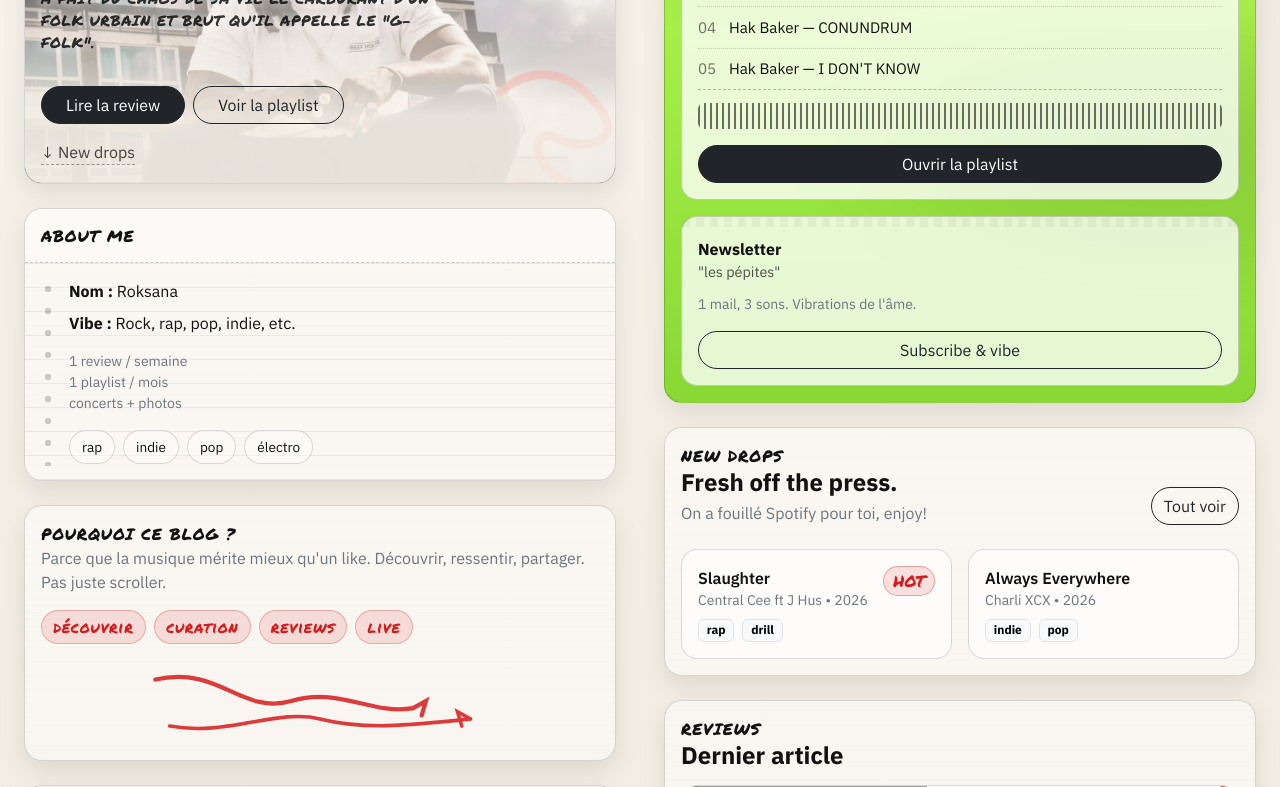
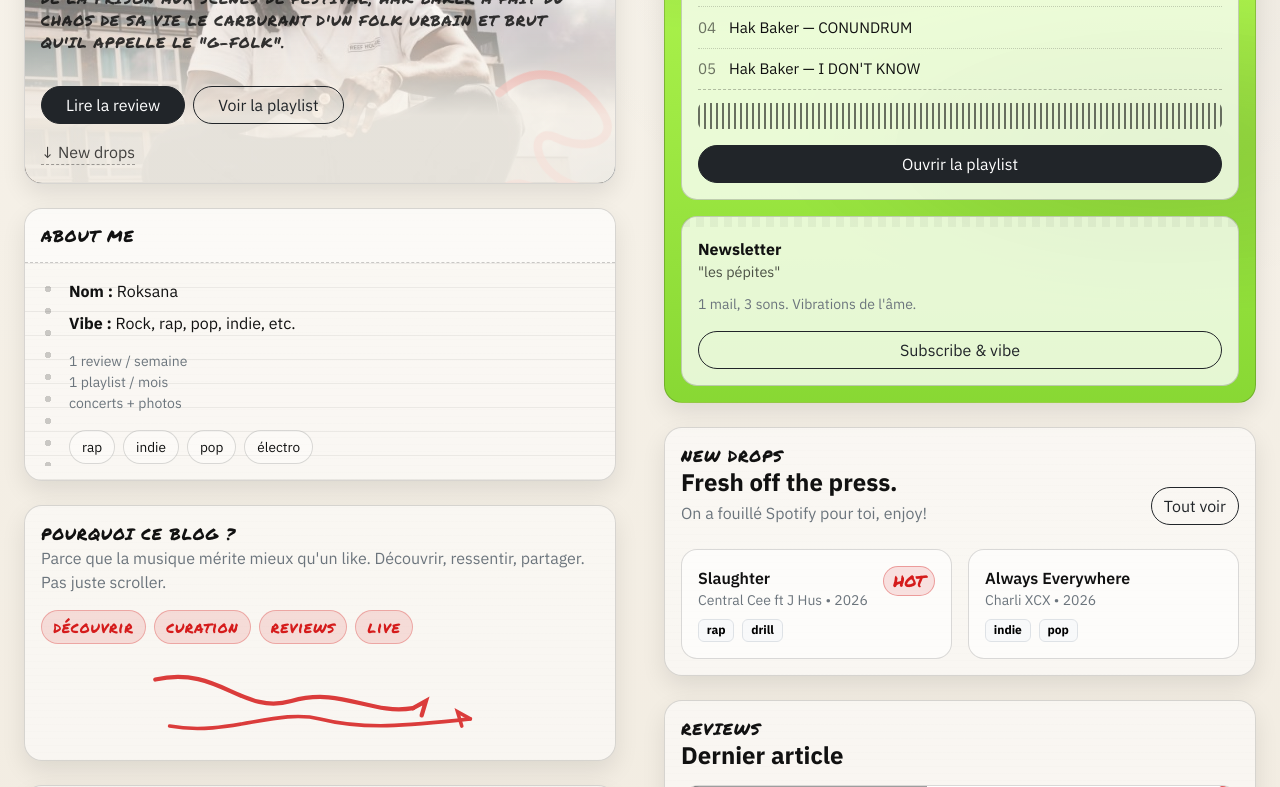
Before and after one commit to RksRajaK/projet, a plain HTML site: page index.html in a window 1280 px wide. Shown: the part 313-1100 px from the top of the page. Drawn offline with nearby package versions, Linux system fonts and the light colour scheme; grey boxes are pictures that could not be loaded.

Commit message:
Update index.html

```diff
--- a/index.html
+++ b/index.html
@@ -76,7 +76,7 @@
 
             <div class="poster-overlay">
               <h1 class="title">Hak Baker</h1>
-              <p class="poster-desc">
+              <p class="marker small">
                 De la prison aux scènes de festival, Hak Baker a fait du chaos de sa vie le carburant d'un folk urbain et brut qu'il appelle le "G-folk".
               </p>
               <div class="d-flex gap-2 flex-wrap mt-3">
```
